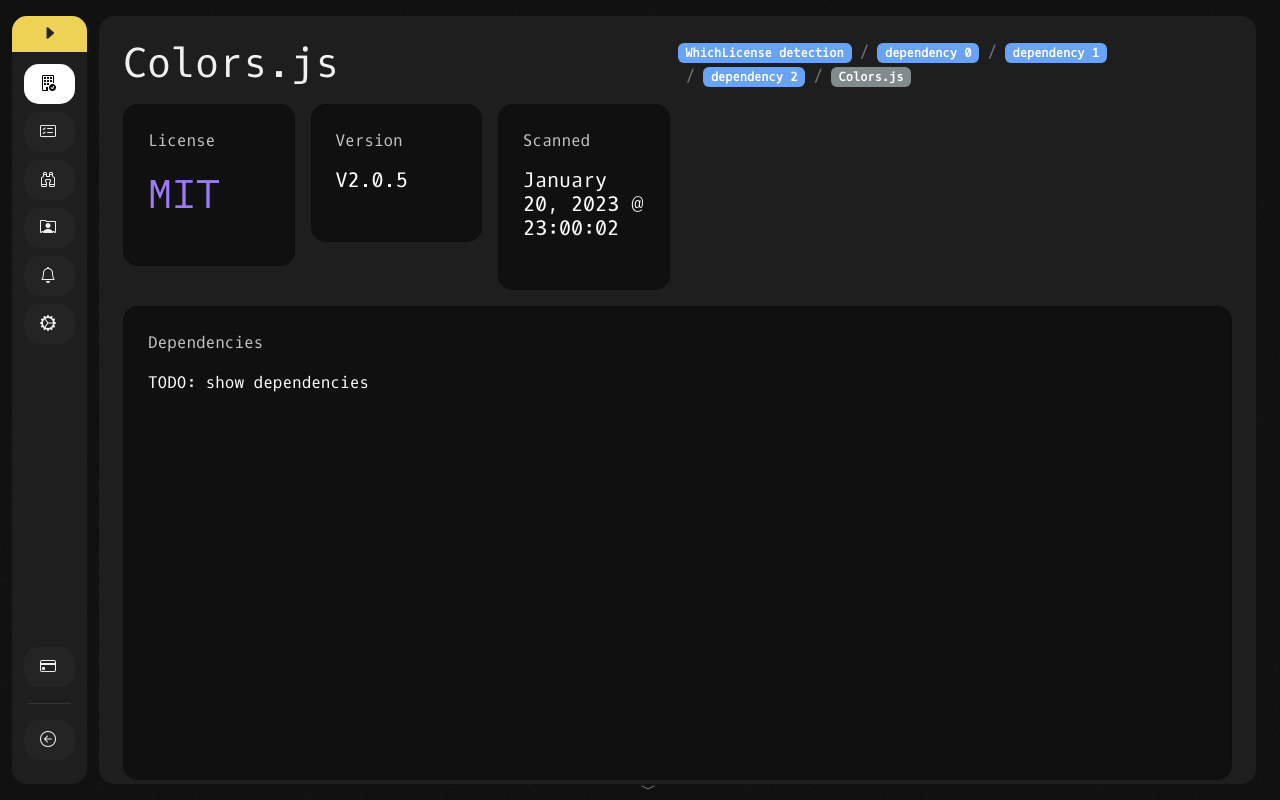
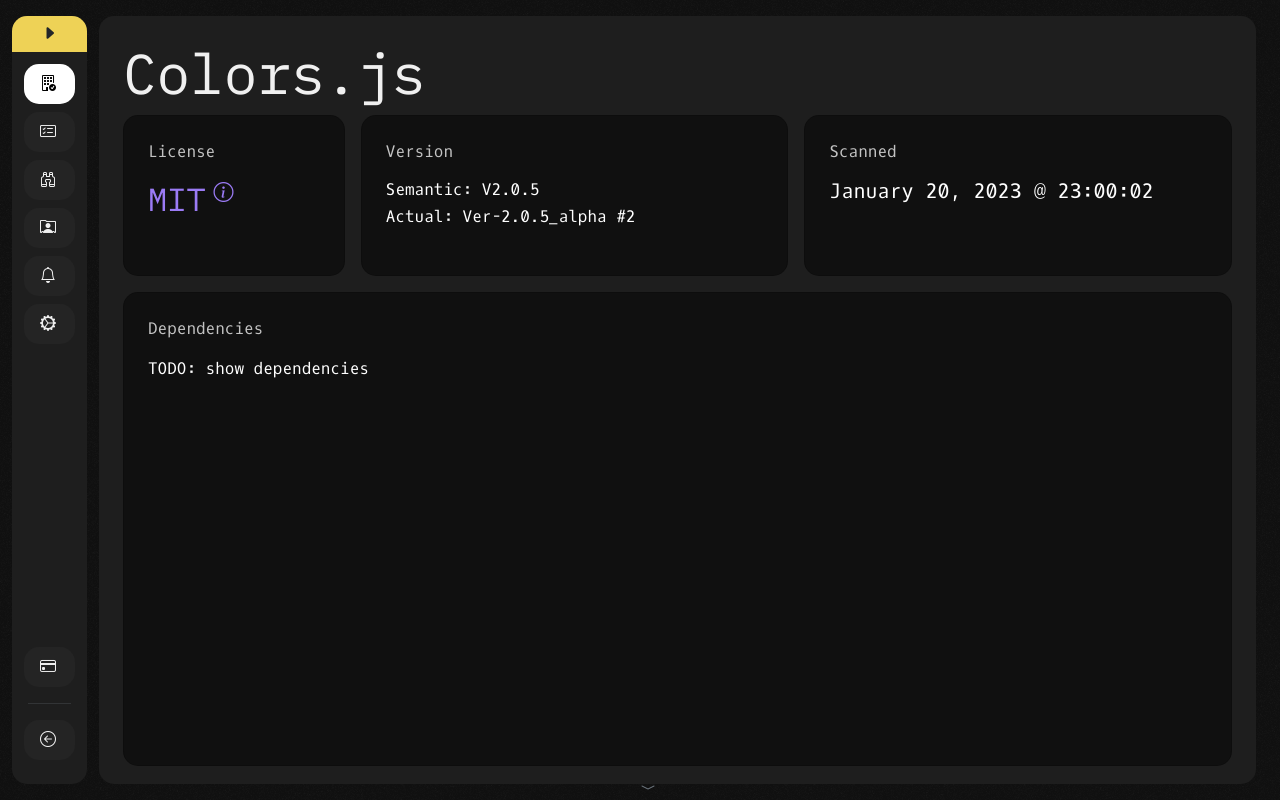
Before and after one commit to whichlicense/frontend, a React (Create React App) app: page /scan-result/1 in a window 1280 px wide. Built offline with nearby package versions, Linux system fonts and the light colour scheme.

Commit message:
dump
Signed-off-by: duart38 <duartsnel@icloud.com>

```diff
--- a/src/pages/ScanResult.tsx
+++ b/src/pages/ScanResult.tsx
@@ -15,7 +15,16 @@
  *   limitations under the License.
  */
 
-import { Badge, Breadcrumb, Button, Card, Col, Row } from "react-bootstrap";
+import {
+  Badge,
+  Breadcrumb,
+  Button,
+  ButtonGroup,
+  Card,
+  Col,
+  Row,
+  Stack,
+} from "react-bootstrap";
 import { useParams } from "react-router-dom";
 import RegularCard from "../components/Cards/RegularCard";
 
@@ -24,9 +33,10 @@ export default function ScanResult() {
   return (
     <div>
       <div className="d-flex justify-content-between">
-        <h1>Colors.js</h1>
-        <div style={{ maxWidth: "50%" }}>
+        <h1 className="display-4">Colors.js</h1>
+
         {/* TODO: we need a component for this but i dont know how the data will look yet */}
+        {/* <div style={{ maxWidth: "50%" }}>
           <Breadcrumb>
             <Breadcrumb.Item>
               <Badge className="bg-blue">WhichLicense detection</Badge>
@@ -40,30 +50,29 @@ export default function ScanResult() {
               <Badge className="bg-grey">Colors.js</Badge>
             </Breadcrumb.Item>
           </Breadcrumb>
-        </div>
+        </div> */}
       </div>
 
       {/* TODO: show if there is a "back" */}
 
       <Row className="g-3">
         <Col>
-          <Row xs={1} md={6} className="g-3">
-              <Col>
-                <RegularCard title={"License"}>
-                <h4 className="display-6 txt-purple">MIT</h4>
+          <Stack direction="horizontal" gap={3}>
+            <RegularCard maxWidth="20%" title={"License"}>
+              <div></div>
+              <h4 className="display-6 fs-2 txt-purple">
+                MIT
+                <i className="ps-2 align-top h5 txt-purple bi bi-info-circle"></i>
+              </h4>
             </RegularCard>
-              </Col>
-              <Col>
             <RegularCard title={"Version"}>
-                    <h5>V2.0.5</h5>
+              <h6>Semantic: V2.0.5</h6>
+              <h6>Actual: Ver-2.0.5_alpha #2</h6>
             </RegularCard>
-              </Col>
-              <Col>
             <RegularCard title={"Scanned"}>
               <h5>January 20, 2023 @ 23:00:02</h5>
             </RegularCard>
-              </Col>
-          </Row>
+          </Stack>
         </Col>
         {/* <Col xs={6}>
             <RegularCard title={"Chart???"} minHeight="20vh">
```
Lines whose indentation alone changed are shown as unchanged.
